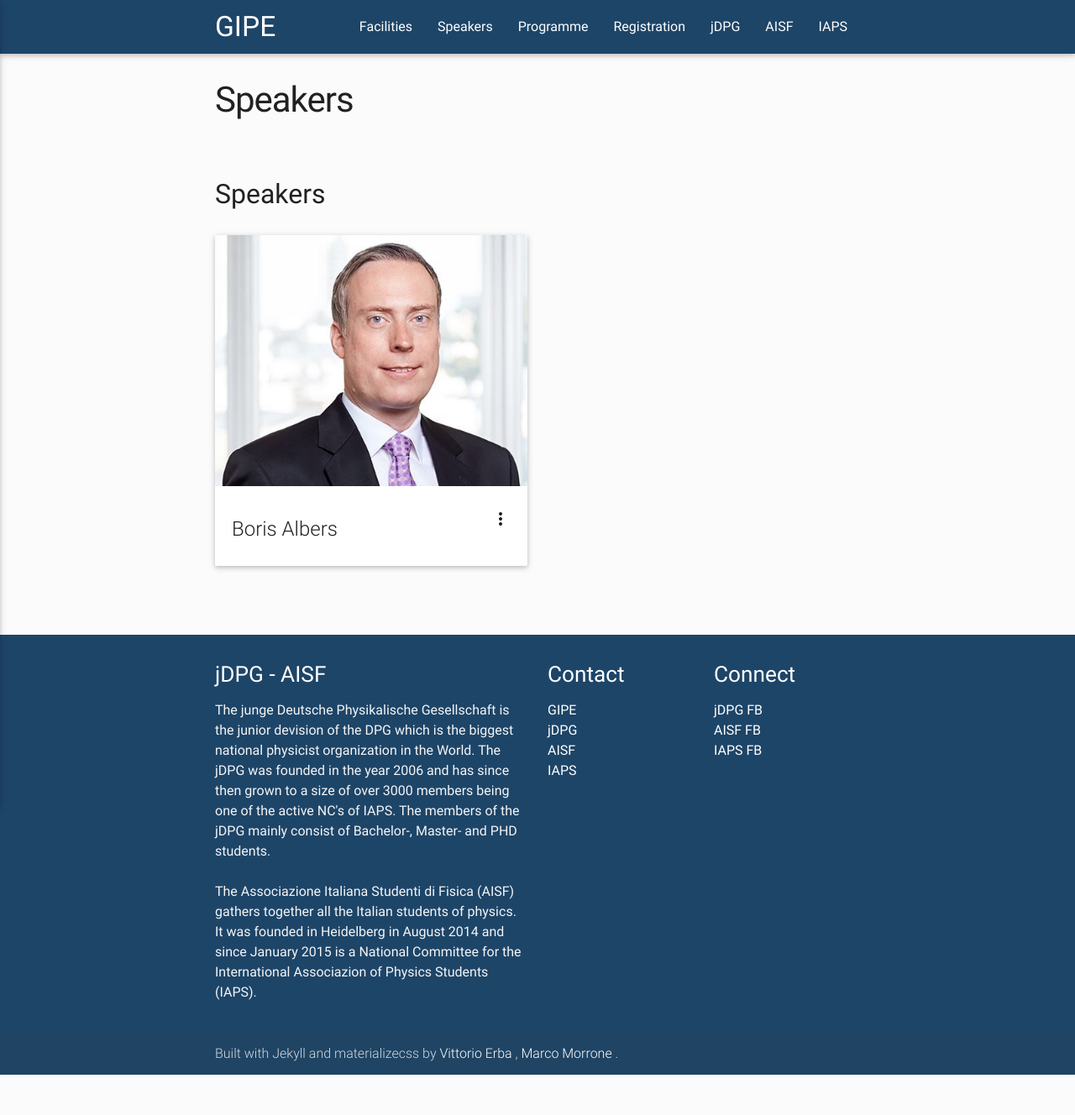
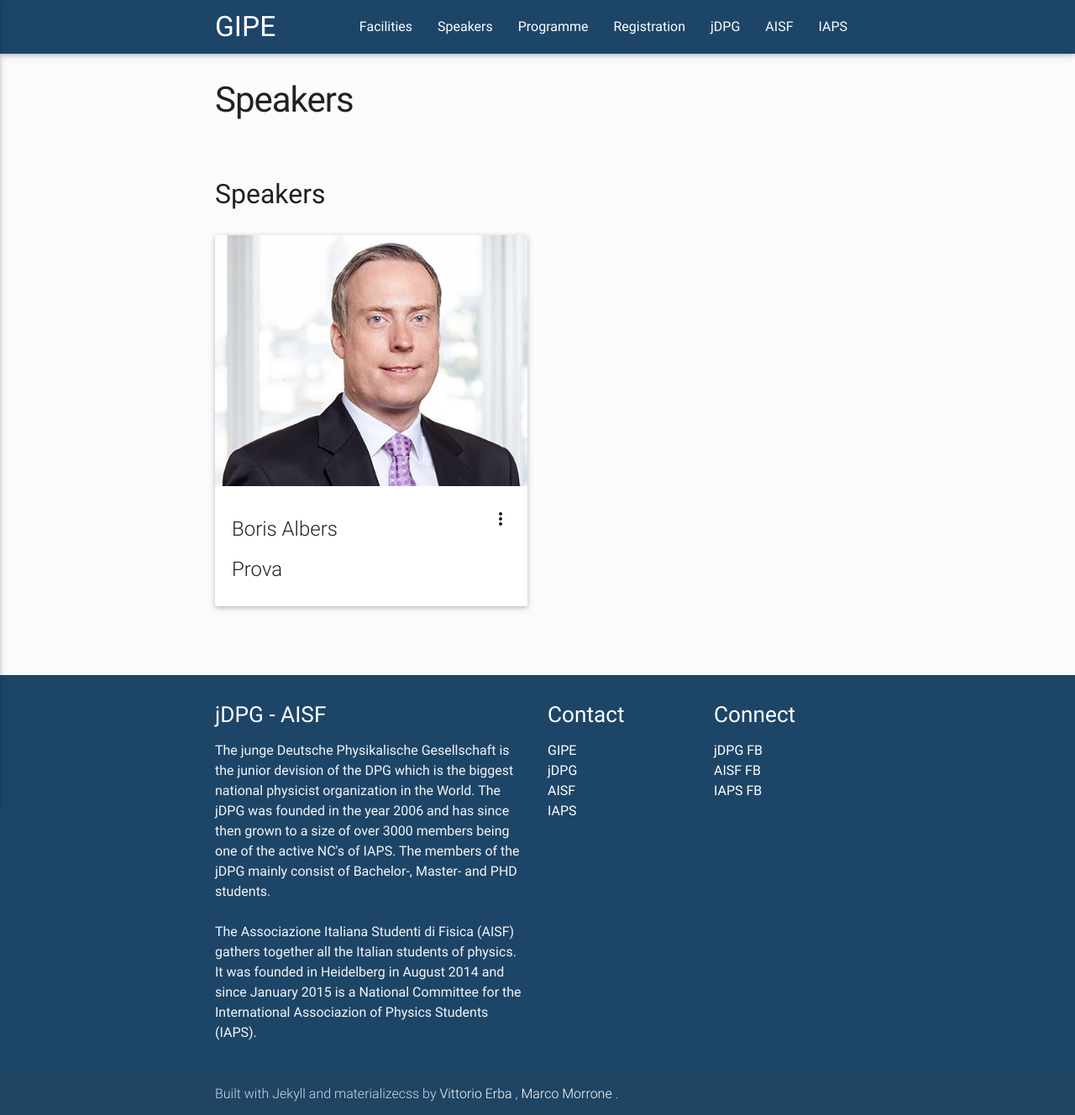
Before and after one commit to eligara/gipe, a Jekyll site: the page built from speakers.html, in a window 1280 px wide. Shown: the whole page at 84% size. Built offline with Jekyll 4.4.1, drawn with Linux system fonts in a browser that asks for light colours; nearby versions of some CDN libraries; before the commit the page ends 1280 px from its top, so only the background shows below that.

Commit message:
update prova

```diff
--- a/_data/speakers.yml
+++ b/_data/speakers.yml
@@ -4,7 +4,6 @@ science:
   - img: img/speakers/boris.JPG
     title: Boris Albers
     descr: "Dr. Boris Albers works with leading organizations in the industrial/natural resources sector, including transportation, energy, utilities, waste management, manufacturing, and services. He also works for private equity companies and is involved in leadership and succession projects.
-
 Boris has recently completed searches for senior executives and supervisory and advisory board members. These included members for the advisory board of a private equity company and searches for CEO, CFO, CHRO, and CPO positions. In addition, he conducted search assignments for a leading energy company.
-
 Prior to joining Russell Reynolds Associates, Boris spent four years as a consultant with the Boston Consulting Group, where he developed long-term visions, strategies, new business models, and organizational improvements and supported the implementation of such projects. He advised management in the industry, technology, and financial services sectors, focusing on companies in Germany, Scandinavia, and Africa."
+    shortdes: "Prova"
--- a/speakers.html
+++ b/speakers.html
@@ -19,7 +19,8 @@ title: Speakers
          <img class="activator" src="{{ site.url}}/{{ item.img }}">
 </div>
 <div class="card-content">
-<span class="card-title activator grey-text text-darken-4">{{ item.title }}<i class="material-icons right">more_vert</i></span>
+<span class="card-title activator grey-text text-darken-4">{{ item.title }}<i class="material-icons right">more_vert</i>
+<p>{{ item.shortdes }}</p></span>
 </div>
 <div class="card-reveal">
 <span class="card-title grey-text text-darken-4">{{ item.title }}<i class="material-icons right">close</i></span>
```
